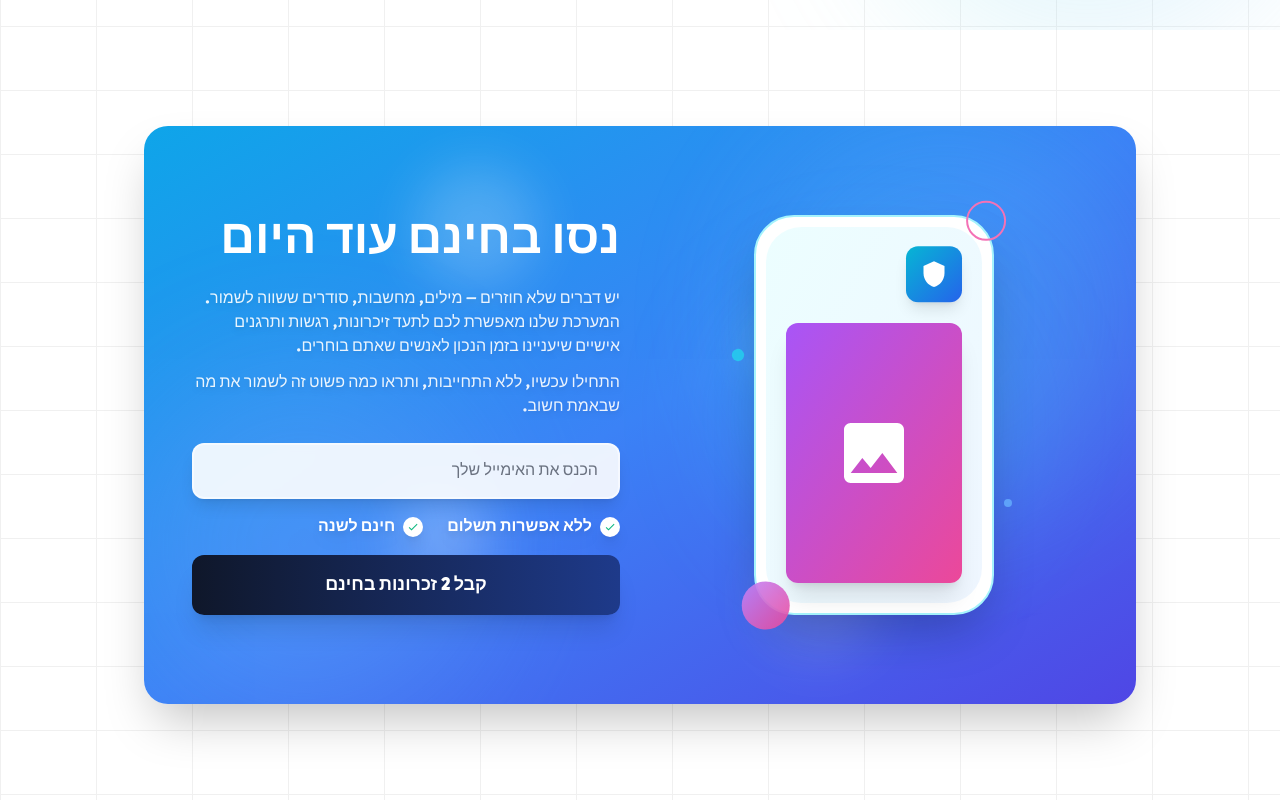
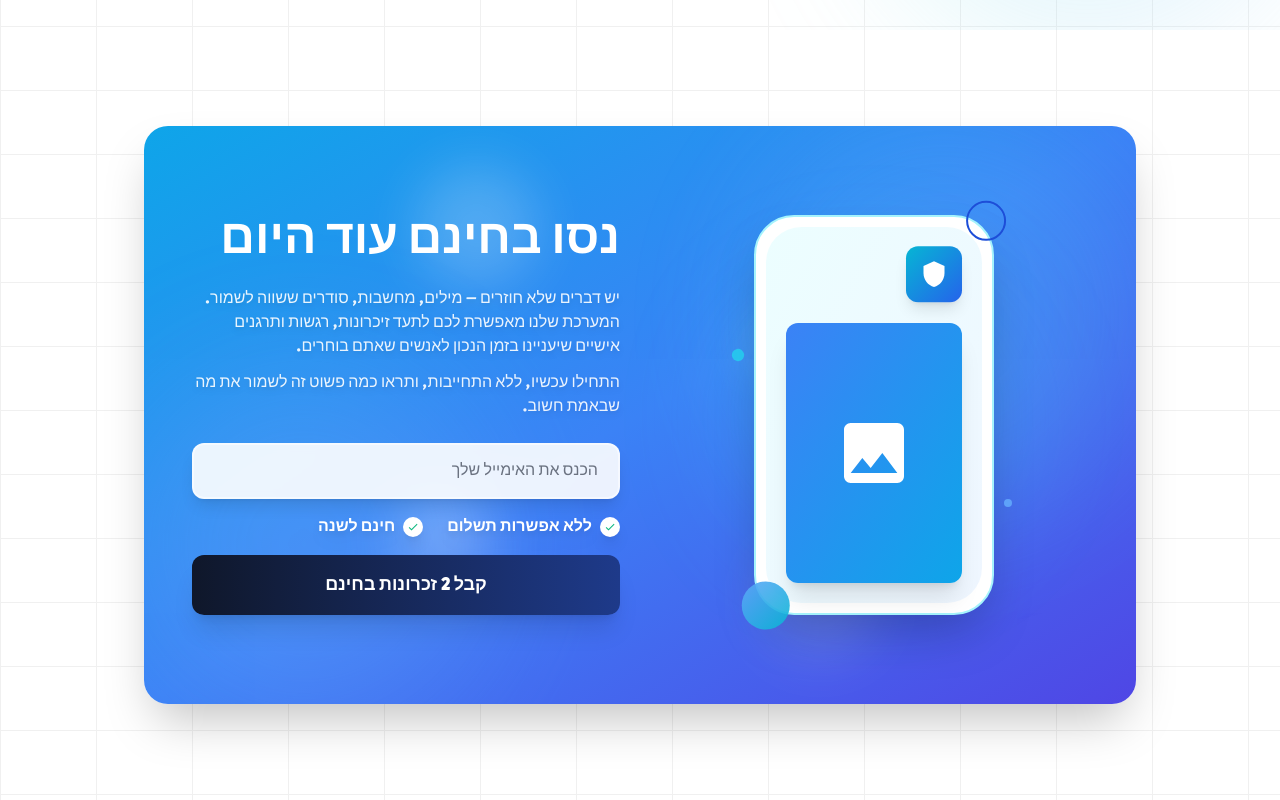
Before and after one commit to KorenShemer/life-after-life-lp, a React (Create React App) app in the folder life-after-life-lp/: page / in a window 1280 px wide. Shown: the part 6246-7046 px from the top of the page. Built offline with nearby package versions, Linux system fonts and the light colour scheme.

Commit message:
feat(JoinUs):"changed colors"

```diff
--- a/life-after-life-lp/src/components/JoinUs/JoinUs.tsx
+++ b/life-after-life-lp/src/components/JoinUs/JoinUs.tsx
@@ -134,7 +134,7 @@
                       </motion.div>
 
                       {/* Memory/Photo Album icon */}
-                      <div className="flex-1 bg-gradient-to-br from-purple-500 to-pink-500 rounded-xl flex items-center justify-center shadow-xl">
+                      <div className="flex-1 bg-gradient-to-br from-blue-500 to-sky-500 rounded-xl flex items-center justify-center shadow-xl">
                         <svg
                           width="80"
                           height="80"
@@ -153,7 +153,7 @@
                         x: [0, 5, 0],
                       }}
                       transition={{ duration: 3, repeat: Infinity, delay: 0.5 }}
-                      className="absolute -top-3 -right-3 w-10 h-10 border-2 border-pink-400 rounded-full"
+                      className="absolute -top-3 -right-3 w-10 h-10 border-2 border-blue-700 rounded-full"
                     />
                     <motion.div
                       animate={{
@@ -161,7 +161,7 @@
                         x: [0, -5, 0],
                       }}
                       transition={{ duration: 3.5, repeat: Infinity, delay: 1 }}
-                      className="absolute -bottom-3 -left-3 w-12 h-12 bg-gradient-to-br from-purple-400 to-pink-500 rounded-full opacity-90"
+                      className="absolute -bottom-3 -left-3 w-12 h-12 bg-gradient-to-br from-blue-400 to-cyan-500 rounded-full opacity-90"
                     />
                     <motion.div
                       animate={{
```
